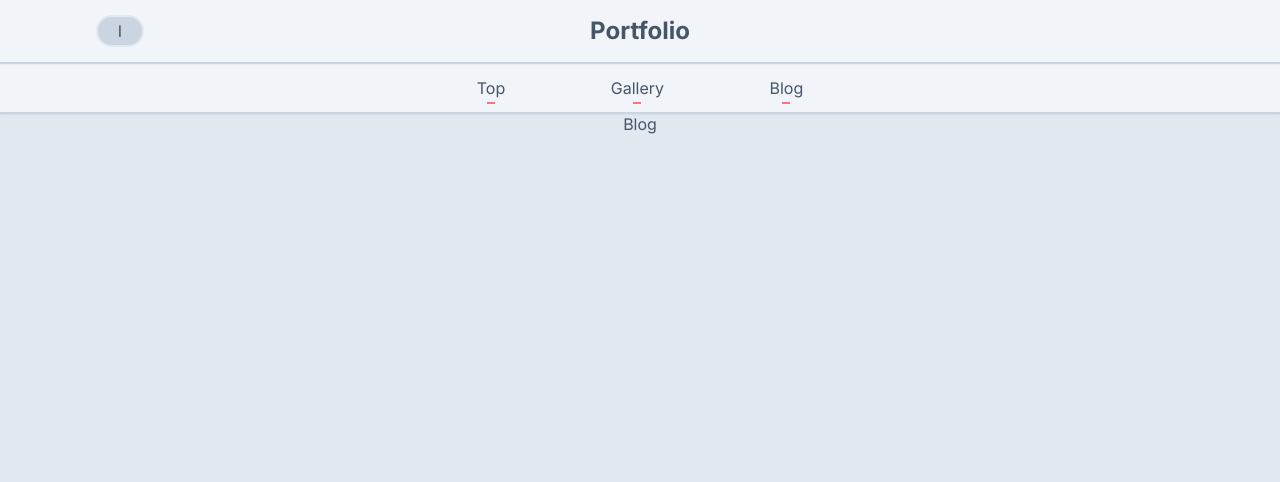
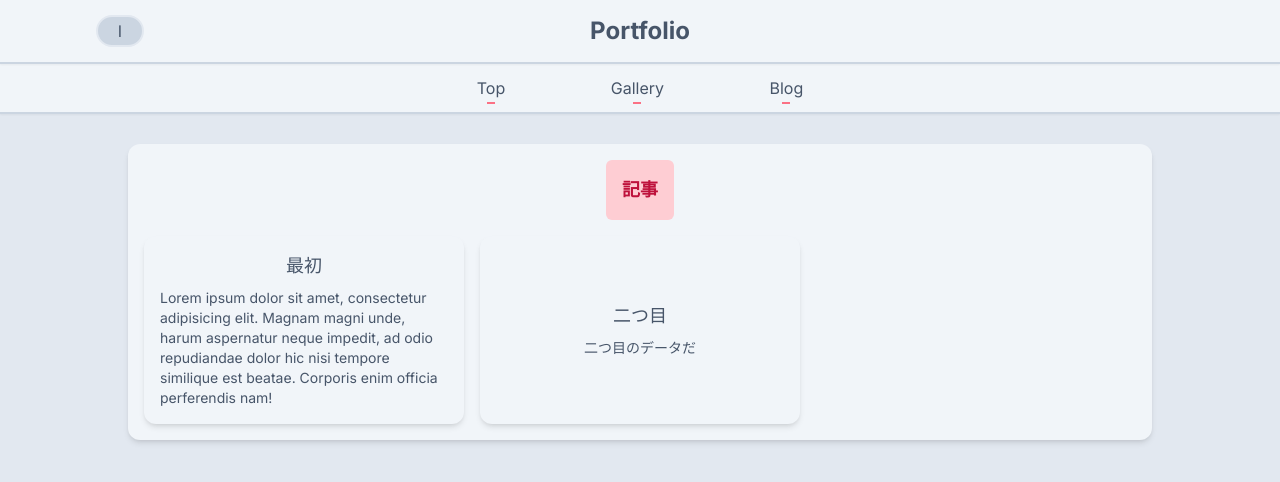
Before and after one commit to Gene-Nosuke/my-portfolio, a Next.js app: page /Blog in a window 1280 px wide. Shown: the top 482 px of the page. Built offline with nearby package versions, Linux system fonts and the light colour scheme.

Commit message:
Add shabby blog

```diff
--- a/package.json
+++ b/package.json
@@ -12,7 +12,8 @@
     "@vercel/speed-insights": "^1.0.7",
     "next": "14.1.0",
     "react": "^18",
-    "react-dom": "^18"
+    "react-dom": "^18",
+    "react-markdown": "^9.0.1"
   },
   "devDependencies": {
     "@types/node": "^20",
--- a/src/app/_components/ArticleCard.tsx
+++ b/src/app/_components/ArticleCard.tsx
@@ -1,7 +1,16 @@
 import React from "react";
+interface props {
+  title: string;
+  text: string;
+}
 
-const ArticleCard = () => {
-  return <div>ArticleCard</div>;
+const ArticleCard = (props: props) => {
+  return (
+    <div className="max-w-xs p-4 bg-slate-100 shadow-md rounded-xl flex flex-col space-y-2 items-center justify-center">
+      <h2 className="text-lg">{props.title}</h2>
+      <p className=" text-sm">{props.text}</p>
+    </div>
+  );
 };
 
 export default ArticleCard;
--- a/src/app/_components/Blog.tsx
+++ b/src/app/_components/Blog.tsx
@@ -1,7 +1,12 @@
 import * as React from "react";
+import ShowArticles from "../_components/ShowArticles";
 
 const Blog = () => {
-  return <div>Blog</div>;
+  return (
+    <div>
+      <ShowArticles />
+    </div>
+  );
 };
 
 export default Blog;
--- a/src/app/_components/Pickups.tsx
+++ b/src/app/_components/Pickups.tsx
@@ -1,11 +1,11 @@
 import * as React from "react";
 import CardOfWork from "../_components/CardOfWork";
-import datas from "../_db/works";
+import data_works from "../_db/works";
 
 const Pickups = () => {
   let items: Array<any> = [];
   for (let i = 0; i <= 2; i++) {
-    items.push(datas[i]);
+    items.push(data_works[i]);
   }
   const pickup = items;
 
@@ -15,7 +15,9 @@ const Pickups = () => {
         " w-full mt-8 p-4 rounded-xl bg-slate-100 shadow-md flex flex-col justify-center items-center "
       }
     >
-      <h2 className="mb-4 font-semibold">Top picks</h2>
+      <h2 className="mb-4 p-4 text-lg font-semibold text-rose-700 rounded-md bg-rose-200">
+        Top picks
+      </h2>
       <div className={"w-full grid grid-cols-2 md:grid-cols-3 gap-4"}>
         {pickup.map((data: any, i) => {
           return (
--- /dev/null
+++ b/src/app/_components/ShowArticles.tsx
@@ -0,0 +1,22 @@
+import React from "react";
+import getArticles from "../_db/blog_article.ts";
+import ArticleCard from "./ArticleCard";
+
+const ShowArticles = () => {
+  const articles = getArticles();
+
+  return (
+    <div className="w-full p-4 mt-8 rounded-xl bg-slate-100 shadow-md flex flex-col items-center justify-center">
+      <h2 className="mb-4 p-4 text-lg font-semibold text-rose-700 rounded-md bg-rose-200">
+        記事
+      </h2>
+      <div className="w-full grid grid-cols-2 md:grid-cols-3 lg:grid-cols-3 grid- gap-4">
+        {articles.map((article) => {
+          return <ArticleCard title={article.title} text={article.text} />;
+        })}
+      </div>
+    </div>
+  );
+};
+
+export default ShowArticles;
--- /dev/null
+++ b/src/app/_components/ViewMarkdown.tsx
@@ -0,0 +1,14 @@
+import ReactMarkdown from "react-markdown";
+
+const markdownString = `
+# Markdown
+## markdown
+
+Lorem ipsum dolor sit amet consectetur, adipisicing elit. Magni, nemo!
+`;
+
+const ViewMarkdown = () => {
+  return <ReactMarkdown>{markdownString}</ReactMarkdown>;
+};
+
+export default ViewMarkdown;
--- a/src/app/_components/ViewWorks.tsx
+++ b/src/app/_components/ViewWorks.tsx
@@ -1,6 +1,6 @@
 import * as React from "react";
 import CardOfWork from "./CardOfWork";
-import datas from "../_db/works";
+import data_works from "../_db/works";
 
 const ViewWorks = () => {
   return (
@@ -9,7 +9,7 @@ const ViewWorks = () => {
         Works
       </h2>
       <div className="w-full grid grid-cols-2 md:grid-cols-3 lg:grid-cols-3 grid- gap-4">
-        {datas.map((data, i) => {
+        {data_works.map((data, i) => {
           return (
             <CardOfWork
               key={i}
--- /dev/null
+++ b/src/app/_db/blog_article.ts
@@ -0,0 +1,20 @@
+const getArticles = () => {
+  let dataOfArticle = [
+    {
+      title: "最初",
+      text: `
+          Lorem ipsum dolor sit amet, consectetur adipisicing elit. Magnam magni
+          unde, harum aspernatur neque impedit, ad odio repudiandae dolor hic
+          nisi tempore similique est beatae. Corporis enim officia perferendis
+          nam!
+        `,
+    },
+    {
+      title: "二つ目",
+      text: "二つ目のデータだ",
+    },
+  ];
+  return dataOfArticle;
+};
+
+export default getArticles;
--- a/src/app/_db/works.ts
+++ b/src/app/_db/works.ts
@@ -1,4 +1,4 @@
-const datas = [
+const data_works = [
   {
     title: "AirouTalk",
     describtion: "Let's begin to talk with cute Airou.",
@@ -82,7 +82,6 @@ const datas = [
     describtion: "This is my first project built with my own skills",
     link: "http://niboshingo.s239.xrea.com/",
   },
-
 ];
 
-export default datas;
+export default data_works;
--- a/src/app/page.tsx
+++ b/src/app/page.tsx
@@ -11,8 +11,8 @@ import Pickups from "./_components/Pickups";
 const Top = () => {
   return (
     <>
+      <Pickups />
       <SimplyAboutMe />
-      <Pickups />
     </>
   );
 };
```
Also changed, not shown: src/app/_utils/scripts.tsx (added), 1 other file (tests, documents, lock files or other folders).
